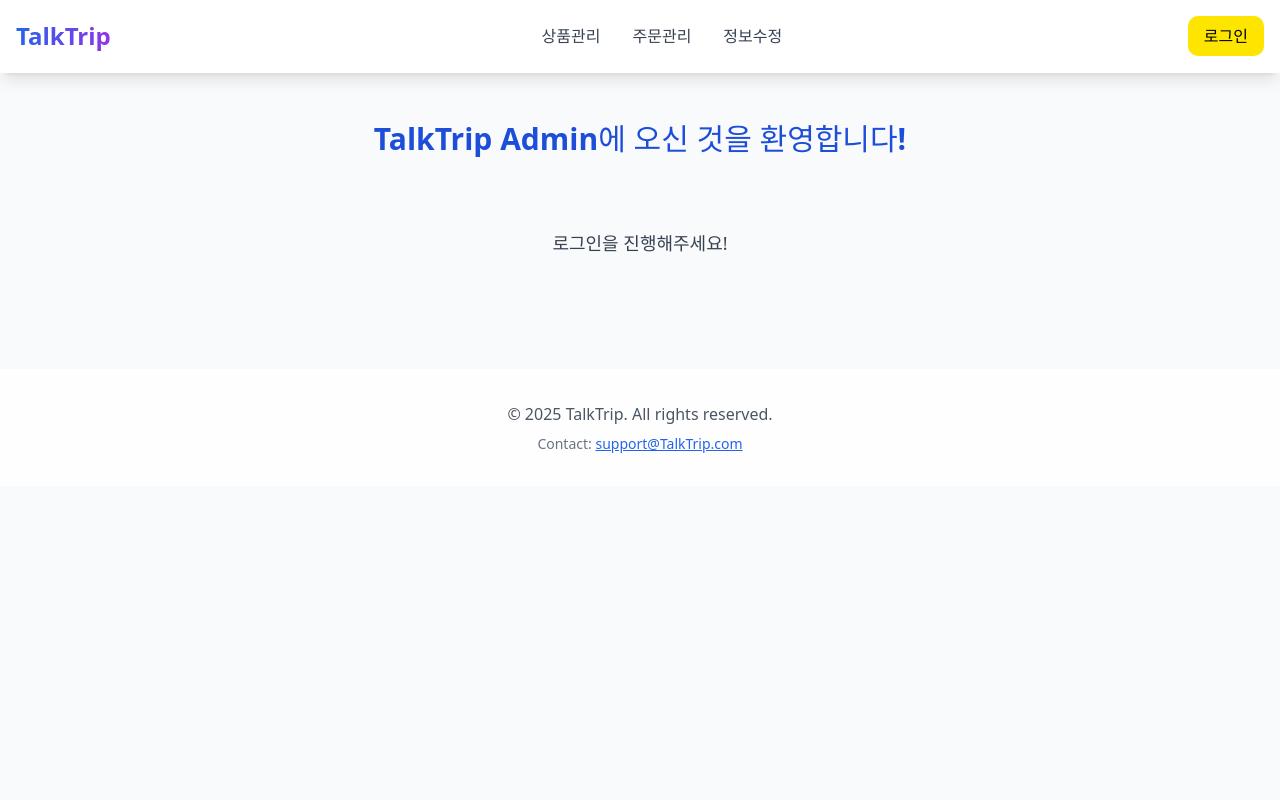
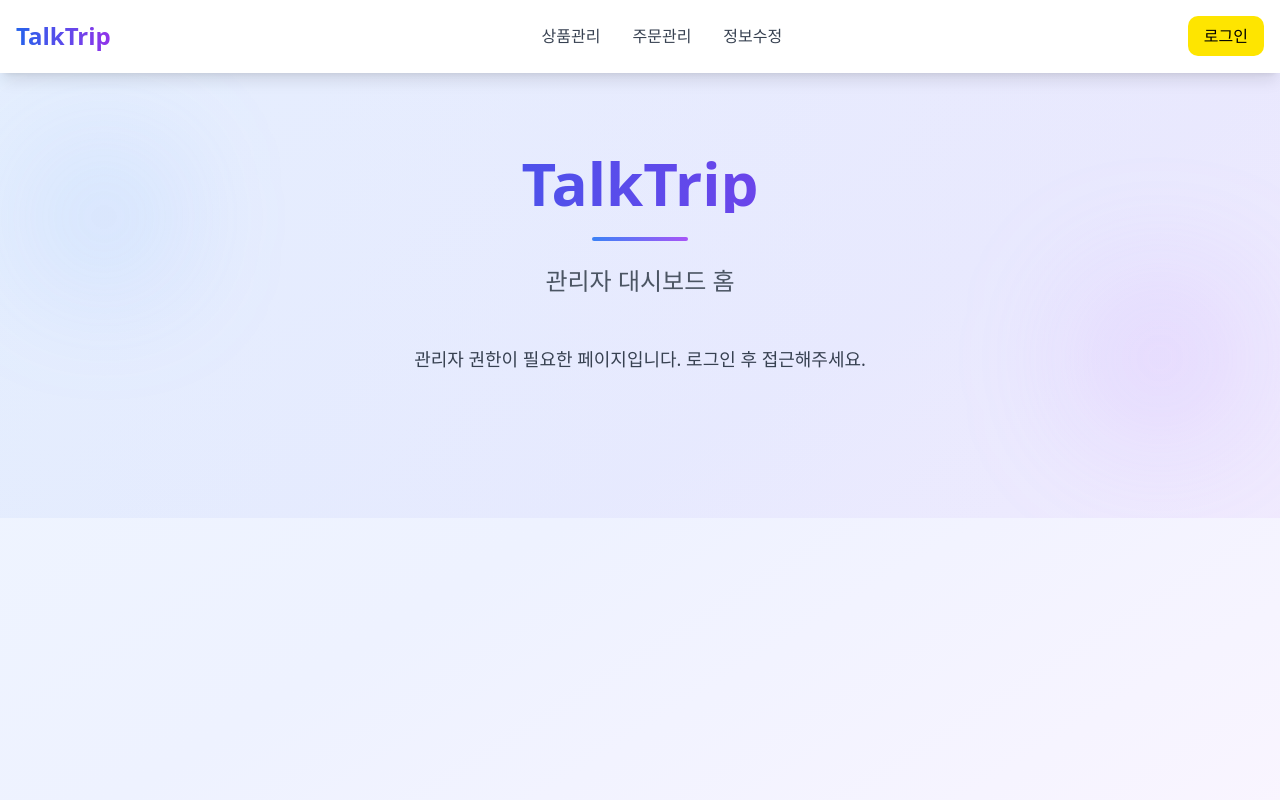
Before and after one commit to goorm-ilum/front_end, a React (Vite) app: page /admin in a window 1280 px wide. Shown: the top 800 px of the page. Built offline with nearby package versions, Linux system fonts and the light colour scheme; no server answers.

Commit message:
관리자 홈 페이지 디자인 ui 변경완료.

```diff
--- a/src/Admin/pages/AdminHome.jsx
+++ b/src/Admin/pages/AdminHome.jsx
@@ -10,18 +10,42 @@ const Home = () => {
     normalizedRole === 'a' || normalizedRole === 'admin' || normalizedRole === 'role_admin';
 
   return (
-    <section className="flex flex-col items-center justify-center text-center gap-6 py-12">
-      <h2 className="text-3xl font-bold text-blue-700 mb-8">TalkTrip Admin에 오신 것을 환영합니다!</h2>
+    <div className="min-h-screen bg-gradient-to-br from-blue-50 via-indigo-50 to-purple-50">
+      <section className="relative overflow-hidden py-20">
+        <div className="absolute inset-0 bg-gradient-to-r from-blue-600/5 to-purple-600/5"></div>
+        <div className="absolute top-20 left-10 w-32 h-32 bg-blue-400/20 rounded-full blur-3xl"></div>
+        <div className="absolute bottom-20 right-10 w-40 h-40 bg-purple-400/20 rounded-full blur-3xl"></div>
+
+        <div className="relative z-10 max-w-7xl mx-auto px-4">
+          <div className="text-center max-w-4xl mx-auto">
+            <div className="mb-12">
+              <h1 className="text-5xl md:text-6xl font-bold bg-gradient-to-r from-blue-600 to-purple-600 bg-clip-text text-transparent mb-6">
+                TalkTrip
+              </h1>
+              <div className="w-24 h-1 bg-gradient-to-r from-blue-500 to-purple-500 mx-auto mb-6 rounded-full"></div>
+              <p className="text-xl md:text-2xl text-gray-600 font-medium">
+                관리자 대시보드 홈
+              </p>
+            </div>
+
+            <div className="mb-16">
               {isLogin && isAdminRole ? (
-        <p className="text-lg text-gray-700 max-w-xl mt-4">
-          환영합니다, {name} 관리자님!
+                <p className="text-lg text-gray-700 max-w-2xl mx-auto leading-relaxed">
+                  환영합니다, <span className="font-semibold text-blue-700">{name}</span> 관리자님.
+                  시스템 현황을 확인하고 필요한 관리를 계속 진행해주세요.
                 </p>
               ) : (
-        <p className="text-lg text-gray-700 max-w-xl mt-4">
-          로그인을 진행해주세요!
+                <p className="text-lg text-gray-700 max-w-2xl mx-auto leading-relaxed">
+                  관리자 권한이 필요한 페이지입니다. 로그인 후 접근해주세요.
                 </p>
               )}
+            </div>
+
+
+          </div>
+        </div>
       </section>
+    </div>
   );
 };
 
```
Lines whose indentation alone changed are shown as unchanged.
